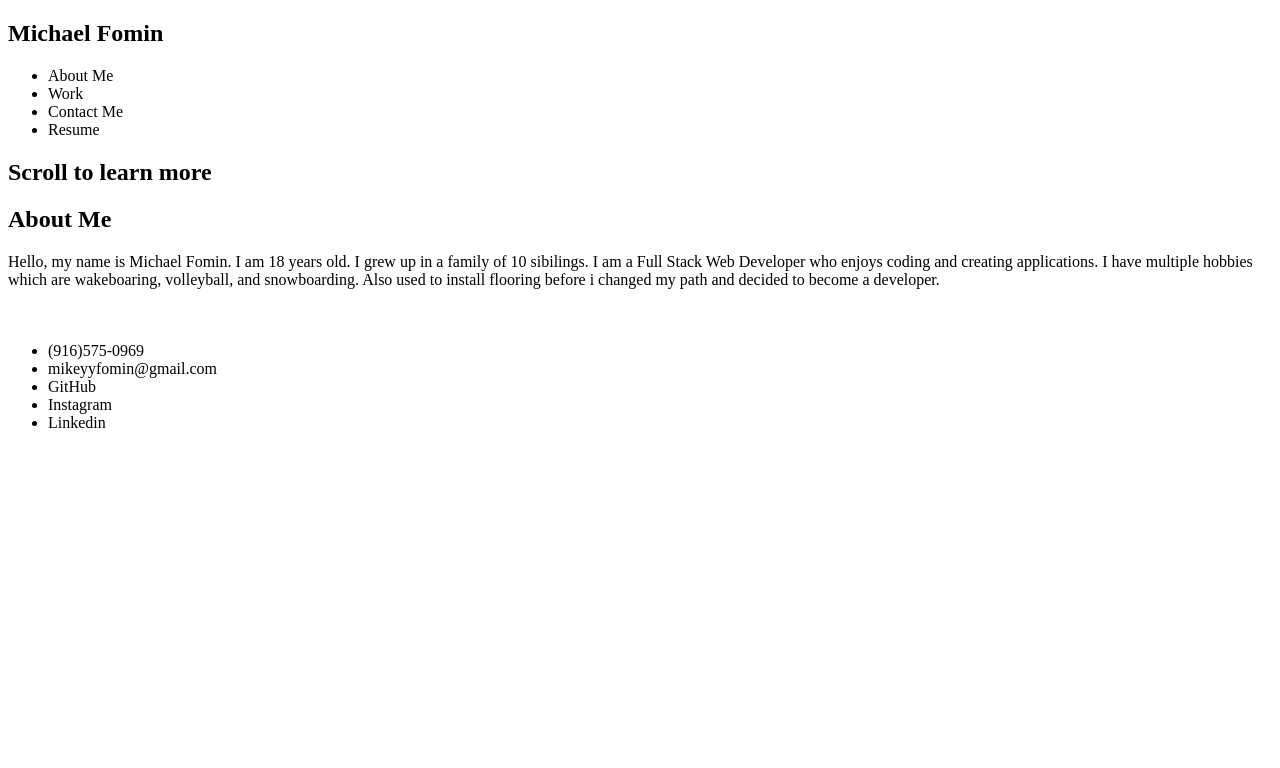
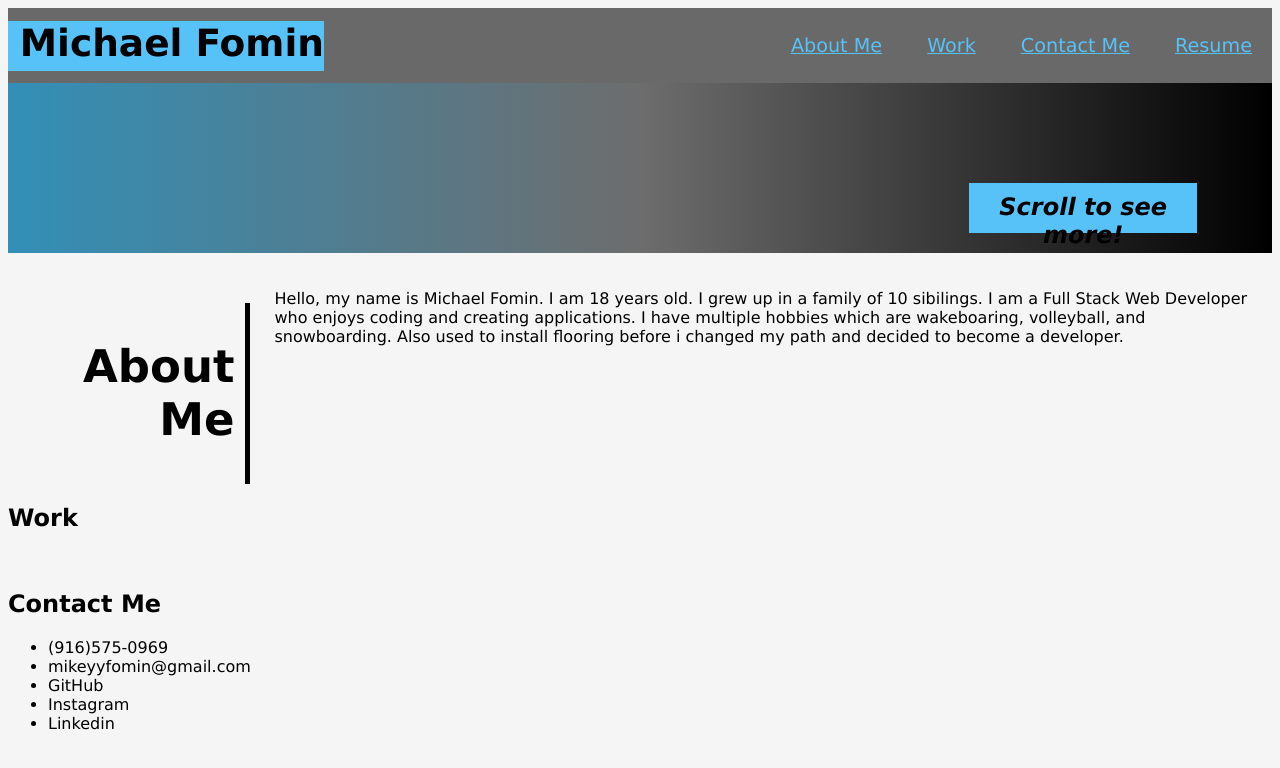
Before and after one commit to fominmike/professional-portfolio, a plain HTML site: page index.html in a window 1280 px wide. Drawn offline with Linux system fonts and the light colour scheme.

Commit message:
Added CSS

```diff
--- a/assets/style.css
+++ b/assets/style.css
@@ -0,0 +1,95 @@
+:root {
+    background-color: whitesmoke;
+    --header: #A9A9A9;
+    --info: #87ceeb;
+    --background: rgb(86, 194, 248);
+    font-size: 16px;
+    font-family:'Lucida Sans', 'Lucida Sans Regular', 'Lucida Grande', 'Lucida Sans Unicode', Geneva, Verdana, sans-serif;
+}
+
+.navBar {
+    display: flex;
+    justify-content: space-between;
+    background-color: dimgrey;
+    width: 100%;
+    height: 75px;
+}
+
+.name {
+    width: 25%;
+    height: 50px;
+    margin-top: 12.5px;
+    background-color: var(--background);
+    color: var(--headers);
+    font-size: 25px;
+}
+
+.name h1 {
+    float: right;
+    margin-top: auto;
+    margin-bottom: auto;
+}
+
+.navBar ul {
+    margin-top: auto;
+    margin-bottom: auto;
+}
+
+.navBar li {
+    display: inline;
+    list-style: none;
+    display: inline;
+    margin: 20px;
+    text-decoration: underline;
+    font-size: larger;
+    color: var(--background)
+}
+
+.headerPhoto {
+    width: 100%;
+    height: 170px;
+    background: linear-gradient(0.25turn, #328fb7, #6d6d6d, #000000);
+}
+
+.headerPhoto h2 {
+    margin-top: 10px;
+    margin-bottom: 0;
+    font-style: italic;
+}
+
+.subTitle {
+    width: 18%;
+    height: 50px;
+    float: right;
+    margin-top: 100px;
+    margin-right: 75px;
+    text-align: center;
+    color: black;
+    background-color: var(--background);
+}
+
+.aboutMe {
+    display: flex;
+    float: right;
+    margin-right: 20px;
+    margin-left: 75px;
+    margin-top: 0px;
+
+}
+
+.bioTitle {
+    display: flex;
+    font-size: 30px;
+    text-align: right;
+    margin-top: 30px;
+    margin-bottom: 20px;
+    box-shadow: 5px 0px 0px 0px black;
+    padding-right: 10px;
+
+
+}
+
+section p {
+    display: flex;
+    margin-left: 30px;
+}
--- a/index.html
+++ b/index.html
@@ -21,18 +21,24 @@
             </ul>
         </nav>
         <section class="headerPhoto">
-            <div>
-                <h2>Scroll to learn more</h2>
+            <div class="subTitle">
+                <h2>Scroll to see more!</h2>
             </div>
         </section>
     </header>
 
     <main>
-        <section classs="aboutMe">
-        <h2>About Me</h2>
-        <p>Hello, my name is Michael Fomin. I am 18 years old. I grew up in a family of 10 sibilings. I am a Full Stack Web Developer who enjoys coding and creating applications. I have multiple hobbies which are wakeboaring, volleyball, and snowboarding. Also used to install flooring before i changed my path and decided to become a developer.  </p>
+        <section class="aboutMe">
+            <div class="bioTitle">
+                <h2>About Me</h2>
+          </div>
+                 <p>Hello, my name is Michael Fomin. I am 18 years old. I grew up in a family of 10 sibilings. I am a Full Stack Web Developer who enjoys coding and creating applications. I have multiple hobbies which are wakeboaring, volleyball, and snowboarding. Also used to install flooring before i changed my path and decided to become a developer.  </p>
     </section>
-    <section>
+
+    <section class="work">
+        <div class="">
+            <h2>Work</h2>
+        </div>
         <img src="" alt="">
         <img src="" alt="">
         <img src="" alt="">
@@ -43,7 +49,7 @@
     </main>
     <footer>
         <section>
-            <h2></h2>
+            <h2>Contact Me</h2>
             <ul>
                 <li>(916)575-0969</li>
                 <li>mikeyyfomin@gmail.com</li>
```
